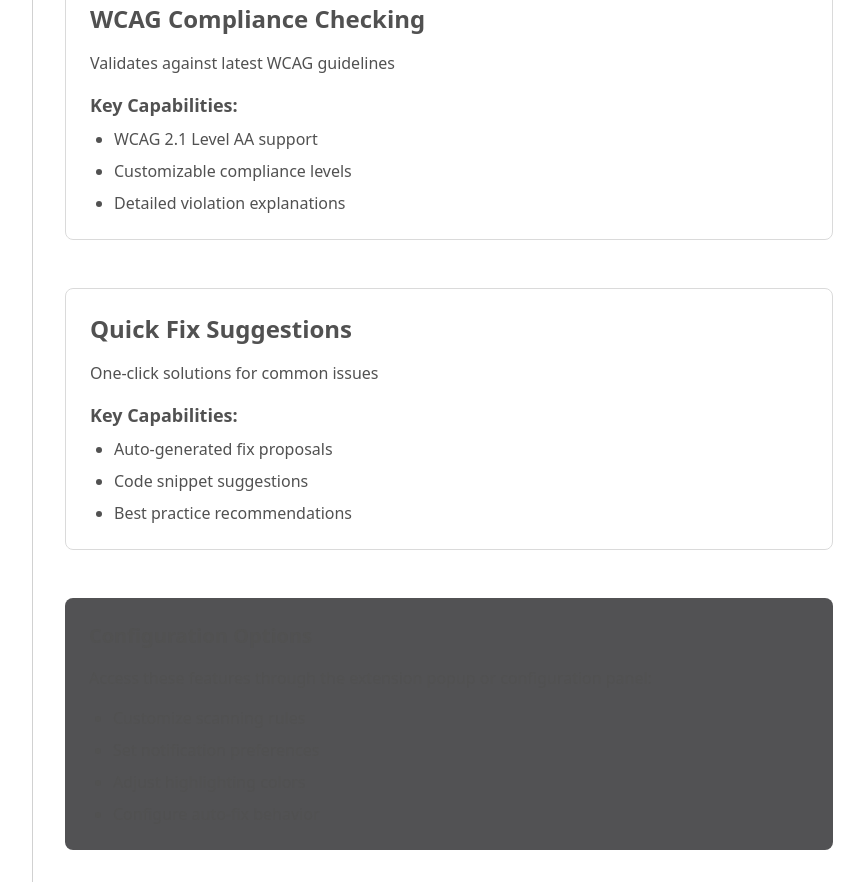
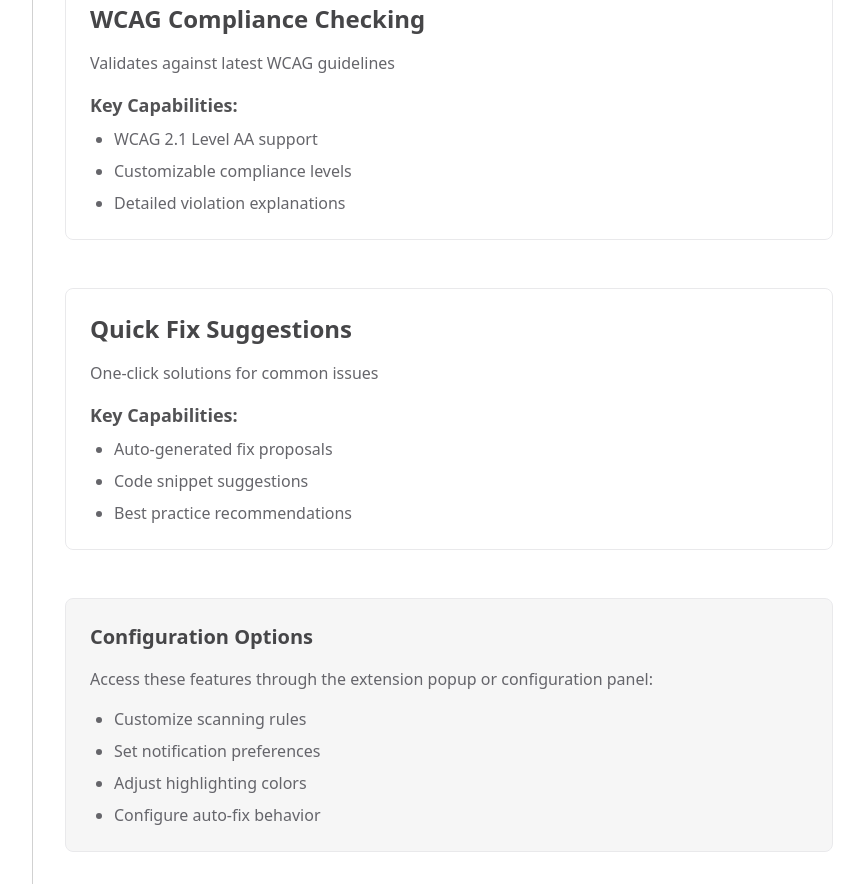
Before and after one commit to dmostoller/fav-website, a Next.js app: page /docs/features in a window 1280 px wide. Shown: the part 520-1404 px from the top of the page, without its empty margins (223-1087 px from the left). Built offline with nearby package versions, Linux system fonts and the light colour scheme.

Commit message:
feat: more

```diff
--- a/src/app/docs/features/page.tsx
+++ b/src/app/docs/features/page.tsx
@@ -33,8 +33,8 @@
     <div className="max-w-3xl">
       <h1 className="text-3xl font-bold mb-8">Features</h1>
 
-      <section className="prose prose-invert opacity-80">
-        <p className="text-lg mb-8">
+      <section className="prose dark:prose-invert opacity-80">
+        <p className="text-lg mb-8 text-zinc-800 dark:text-zinc-200">
           Form Accessibility Validator comes packed with powerful features to
           help you create and maintain accessible web forms.
         </p>
@@ -43,13 +43,19 @@
           {features.map((feature) => (
             <div
               key={feature.title}
-              className="border border-[var(--border)] rounded-lg p-6"
+              className="border border-zinc-200 dark:border-zinc-700 bg-white/50 dark:bg-zinc-800/50 rounded-lg p-6"
             >
-              <h2 className="text-2xl font-semibold mb-4">{feature.title}</h2>
-              <p className="mb-4">{feature.description}</p>
+              <h2 className="text-2xl font-semibold mb-4 text-zinc-900 dark:text-zinc-100">
+                {feature.title}
+              </h2>
+              <p className="mb-4 text-zinc-700 dark:text-zinc-300">
+                {feature.description}
+              </p>
 
-              <h3 className="text-lg font-semibold mb-2">Key Capabilities:</h3>
-              <ul className="list-disc pl-6 space-y-2">
+              <h3 className="text-lg font-semibold mb-2 text-zinc-800 dark:text-zinc-200">
+                Key Capabilities:
+              </h3>
+              <ul className="list-disc pl-6 space-y-2 text-zinc-700 dark:text-zinc-300">
                 {feature.details.map((detail) => (
                   <li key={detail}>{detail}</li>
                 ))}
@@ -58,13 +64,15 @@
           ))}
         </div>
 
-        <div className="bg-zinc-800 p-6 rounded-lg mt-12">
-          <h2 className="text-xl font-semibold mb-4">Configuration Options</h2>
-          <p className="mb-4">
+        <div className="bg-zinc-100 dark:bg-zinc-800 p-6 rounded-lg mt-12 border border-zinc-200 dark:border-zinc-700">
+          <h2 className="text-xl font-semibold mb-4 text-zinc-900 dark:text-zinc-100">
+            Configuration Options
+          </h2>
+          <p className="mb-4 text-zinc-700 dark:text-zinc-300">
             Access these features through the extension popup or configuration
             panel:
           </p>
-          <ul className="list-disc pl-6 space-y-2">
+          <ul className="list-disc pl-6 space-y-2 text-zinc-700 dark:text-zinc-300">
             <li>Customize scanning rules</li>
             <li>Set notification preferences</li>
             <li>Adjust highlighting colors</li>
--- a/src/app/docs/installation/page.tsx
+++ b/src/app/docs/installation/page.tsx
@@ -3,15 +3,15 @@
     <div className="max-w-3xl">
       <h1 className="text-3xl font-bold mb-8">Installation Guide</h1>
 
-      <section className="prose prose-invert opacity-80">
+      <section className="prose dark:prose-invert opacity-80">
         <h2 className="text-2xl font-semibold mt-8 mb-4">Quick Install</h2>
 
-        <ol className="list-decimal pl-6 space-y-4">
+        <ol className="list-decimal pl-6 space-y-4 text-zinc-800 dark:text-zinc-200">
           <li>
             <p>Open Chrome Web Store</p>
             <a
               href="https://chrome.google.com/webstore/detail/form-accessibility-validator"
-              className="text-blue-400 hover:text-blue-300 inline-block mt-2"
+              className="text-blue-600 dark:text-blue-400 hover:text-blue-500 dark:hover:text-blue-300 inline-block mt-2"
             >
               Chrome Web Store Link →
             </a>
@@ -30,7 +30,7 @@
           Browser Compatibility
         </h2>
 
-        <ul className="mt-4 space-y-2">
+        <ul className="mt-4 space-y-2 text-zinc-800 dark:text-zinc-200">
           <li>✅ Google Chrome (Latest)</li>
           <li>✅ Brave Browser</li>
           <li>✅ Microsoft Edge</li>
@@ -43,7 +43,7 @@
           Post-Installation Setup
         </h2>
 
-        <ol className="list-decimal pl-6 space-y-4">
+        <ol className="list-decimal pl-6 space-y-4 text-zinc-800 dark:text-zinc-200">
           <li>
             <p>Click the extensions icon in your browser toolbar</p>
           </li>
@@ -58,9 +58,11 @@
           </li>
         </ol>
 
-        <div className="bg-amber-900/30 border border-amber-700/30 p-4 rounded mt-8">
-          <h3 className="text-amber-400 font-semibold">Troubleshooting</h3>
-          <ul className="mt-2 space-y-2">
+        <div className="bg-amber-100/30 dark:bg-amber-900/30 border border-amber-200/30 dark:border-amber-700/30 p-4 rounded mt-8">
+          <h3 className="text-amber-800 dark:text-amber-400 font-semibold">
+            Troubleshooting
+          </h3>
+          <ul className="mt-2 space-y-2 text-amber-900 dark:text-amber-100">
             <li>Ensure your browser is up to date</li>
             <li>
               Try disabling other accessibility extensions that might conflict
--- a/src/app/docs/usage/page.tsx
+++ b/src/app/docs/usage/page.tsx
@@ -3,7 +3,7 @@
     <div className="max-w-3xl">
       <h1 className="text-3xl font-bold mb-8">Usage Guide</h1>
 
-      <section className="prose prose-invert opacity-80">
+      <section className="prose dark:prose-invert opacity-80">
         <h2 className="text-2xl font-semibold mt-8 mb-4">Getting Started</h2>
         <p className="mb-6">
           After installing the extension, Form Accessibility Validator
@@ -44,7 +44,7 @@
         <h2 className="text-2xl font-semibold mt-12 mb-4">
           Keyboard Shortcuts
         </h2>
-        <div className="bg-zinc-800 p-4 rounded">
+        <div className="bg-zinc-100 dark:bg-zinc-800 p-4 rounded">
           <ul className="space-y-2">
             <li>
               <kbd>Alt</kbd> + <kbd>A</kbd> - Toggle extension
@@ -80,9 +80,11 @@
           </div>
         </div>
 
-        <div className="bg-amber-900/30 border border-amber-700/30 p-4 rounded mt-8">
-          <h3 className="text-amber-400 font-semibold">Tips & Tricks</h3>
-          <ul className="mt-2 space-y-2">
+        <div className="bg-amber-100/30 dark:bg-amber-900/30 border border-amber-200/30 dark:border-amber-700/30 p-4 rounded mt-8">
+          <h3 className="text-amber-800 dark:text-amber-400 font-semibold">
+            Tips & Tricks
+          </h3>
+          <ul className="mt-2 space-y-2 text-amber-900 dark:text-amber-100">
             <li>Pin the extension for quick access</li>
             <li>Use keyboard shortcuts for faster workflow</li>
             <li>Enable automatic scanning in the options</li>
--- a/src/components/Footer.tsx
+++ b/src/components/Footer.tsx
@@ -1,5 +1,14 @@
 import Link from "next/link";
-import Image from "next/image";
+import { GitHubIcon } from "./GitHubIcon";
+
+type NavigationItem = {
+  name: string;
+  href: string;
+};
+
+type SocialItem = NavigationItem & {
+  icon: React.ComponentType<{ className?: string }>;
+};
 
 const navigation = {
   main: [
@@ -7,23 +16,14 @@
     { name: "Install", href: "/docs/installation" },
     { name: "Terms", href: "/terms" },
     { name: "Privacy", href: "/privacy" },
-  ],
+  ] as NavigationItem[],
   social: [
     {
       name: "GitHub",
       href: "https://github.com/dmostoller/form-accessibility-validator",
-      icon: (props: any) => (
-        <Image
-          src="/github-mark-white.png"
-          alt=""
-          width={36}
-          height={36}
-          className="opacity-80 hover:opacity-100 transition-opacity"
-          aria-hidden="true"
-        />
-      ),
+      icon: GitHubIcon,
     },
-  ],
+  ] as SocialItem[],
 };
 
 export function Footer() {
--- /dev/null
+++ b/src/components/GitHubIcon.tsx
@@ -0,0 +1,22 @@
+"use client";
+
+import Image from "next/image";
+import { useSystemTheme } from "../hooks/useSystemTheme";
+
+export function GitHubIcon() {
+  const isDarkMode = useSystemTheme();
+  const githubLogoSrc = isDarkMode
+    ? "/github-mark-white.png"
+    : "/github-mark.png";
+
+  return (
+    <Image
+      src={githubLogoSrc}
+      alt=""
+      width={36}
+      height={36}
+      className="opacity-80 hover:opacity-100 transition-opacity"
+      aria-hidden="true"
+    />
+  );
+}
--- /dev/null
+++ b/src/hooks/useSystemTheme.tsx
@@ -0,0 +1,19 @@
+"use client";
+
+import { useState, useEffect } from "react";
+
+export const useSystemTheme = () => {
+  const [isDark, setIsDark] = useState(
+    window.matchMedia("(prefers-color-scheme: dark)").matches,
+  );
+
+  useEffect(() => {
+    const mediaQuery = window.matchMedia("(prefers-color-scheme: dark)");
+    const handler = (e: MediaQueryListEvent) => setIsDark(e.matches);
+
+    mediaQuery.addEventListener("change", handler);
+    return () => mediaQuery.removeEventListener("change", handler);
+  }, []);
+
+  return isDark;
+};
```
Also changed, not shown: public/github-mark.png (added).
